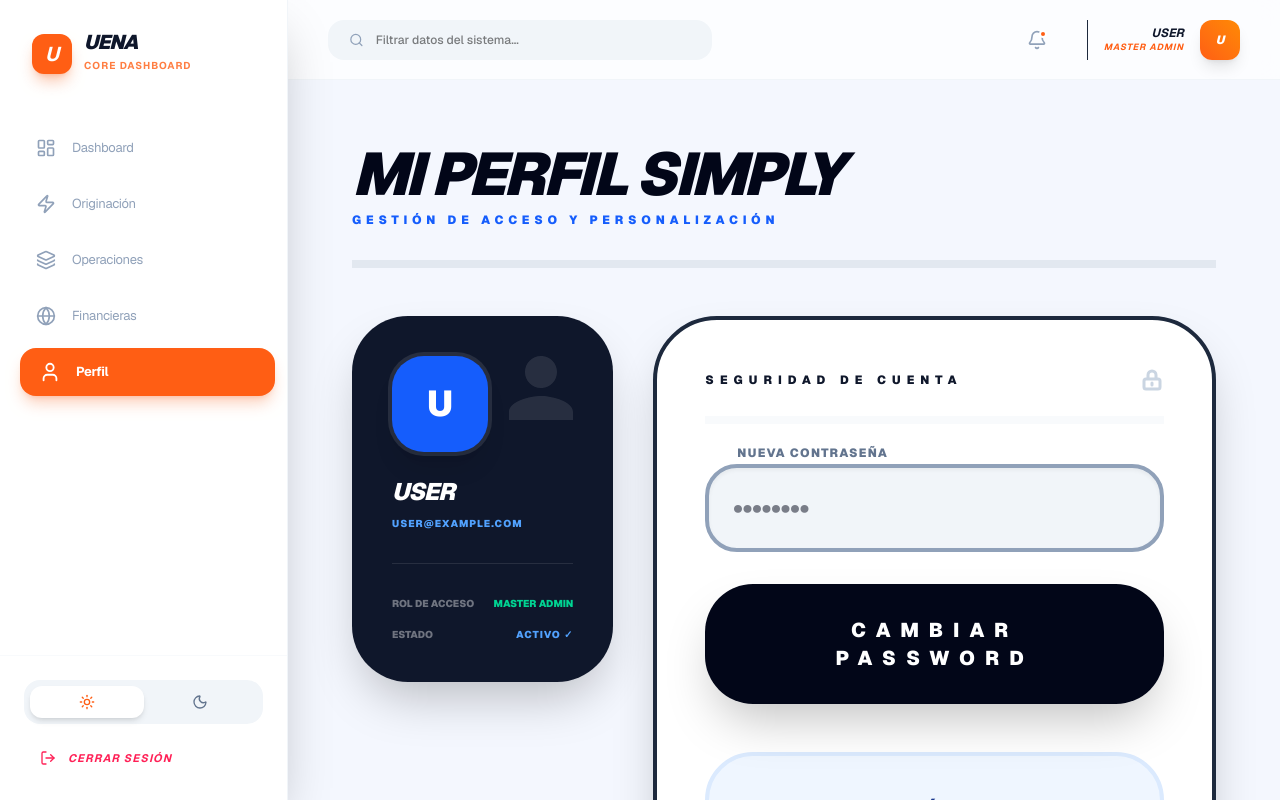
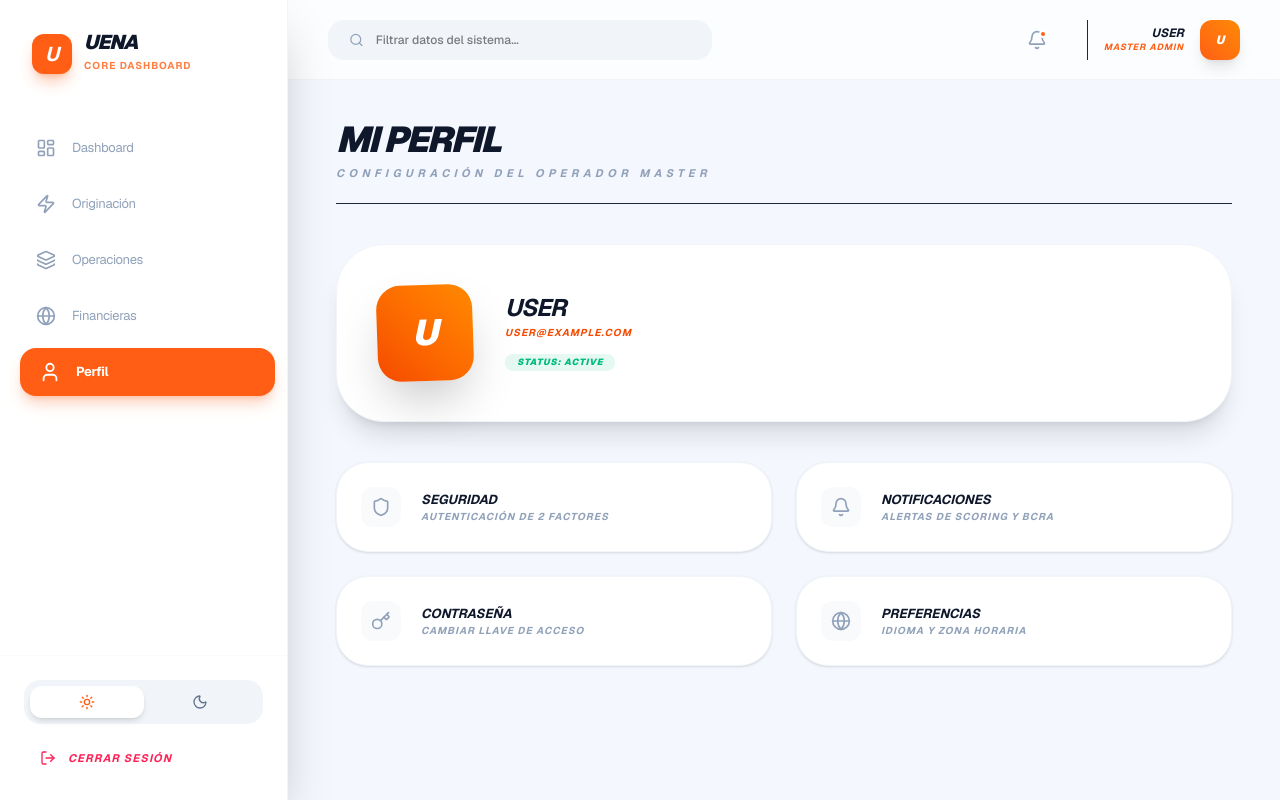
Before and after one commit to gabrielgmza/simply-originacion, a Next.js app: page /dashboard/configuracion in a window 1280 px wide. Built offline with nearby package versions, Linux system fonts and the light colour scheme; no server answers; sample sign-in values are in the browser's storage.

Commit message:
design: complete UENA overhaul for dashboard home and settings pages

```diff
--- a/app/dashboard/configuracion/page.tsx
+++ b/app/dashboard/configuracion/page.tsx
@@ -1,105 +1,60 @@
 'use client';
 
 import React, { useState, useEffect } from 'react';
-import { onAuthStateChanged, updatePassword } from 'firebase/auth';
-import { auth } from '@/lib/firebase';
+import { onAuthStateChanged } from 'firebase/auth';
+import { auth } from '../../lib/firebase';
+import { Settings, Shield, User as UserIcon, Bell, Key, Globe } from 'lucide-react';
 
-const Toast = ({ message, type, onClose }: { message: string, type: 'success' | 'error', onClose: () => void }) => {
-  useEffect(() => {
-    const timer = setTimeout(onClose, 3500);
-    return () => clearTimeout(timer);
-  }, [onClose]);
-  return (
-    <div className={`fixed top-6 right-6 z-[100] p-5 rounded-3xl shadow-2xl border-4 ${type === 'success' ? 'bg-emerald-600 border-emerald-400' : 'bg-rose-600 border-rose-400'} text-white font-black text-xs uppercase tracking-widest animate-in slide-in-from-top-4`}>
-      {message}
-    </div>
-  );
-};
-
-export default function ConfiguracionPage() {
+export default function PerfilPage() {
   const [user, setUser] = useState<any>(null);
-  const [newPass, setNewPass] = useState('');
-  const [toast, setToast] = useState<{message: string, type: 'success' | 'error'} | null>(null);
 
   useEffect(() => {
     const unsub = onAuthStateChanged(auth, (u) => setUser(u));
     return () => unsub();
   }, []);
 
-  const handleUpdatePass = async (e: React.FormEvent) => {
-    e.preventDefault();
-    if (newPass.length < 6) return setToast({message: "MÍNIMO 6 CARACTERES", type: "error"});
-    try {
-      if (auth.currentUser) {
-        await updatePassword(auth.currentUser, newPass);
-        setToast({message: "CONTRASEÑA ACTUALIZADA", type: "success"});
-        setNewPass('');
-      }
-    } catch (e) { setToast({message: "RE-AUTENTICACIÓN REQUERIDA", type: "error"}); }
-  };
+  const Option = ({ icon: Icon, title, desc }: any) => (
+    <div className="flex items-center justify-between p-6 bg-white dark:bg-[#111111] rounded-[2rem] border border-slate-100 dark:border-white/5 hover:border-orange-500 transition-all cursor-pointer group shadow-sm italic font-bold">
+      <div className="flex items-center space-x-5">
+        <div className="w-10 h-10 bg-slate-50 dark:bg-white/5 rounded-xl flex items-center justify-center text-slate-400 group-hover:text-orange-500 transition-colors">
+          <Icon className="w-5 h-5" />
+        </div>
+        <div>
+          <p className="text-[13px] text-slate-900 dark:text-white uppercase leading-none mb-1.5">{title}</p>
+          <p className="text-[10px] text-slate-400 tracking-widest leading-none italic font-bold">{desc}</p>
+        </div>
+      </div>
+      <div className="w-8 h-8 rounded-full bg-slate-50 dark:bg-white/5 flex items-center justify-center opacity-0 group-hover:opacity-100 transition-all">
+         <Settings className="w-4 h-4 text-slate-400" />
+      </div>
+    </div>
+  );
 
   return (
-    <div className="max-w-5xl mx-auto space-y-12 p-6 font-black min-h-screen">
-      {toast && <Toast message={toast.message} type={toast.type} onClose={() => setToast(null)} />}
+    <div className="max-w-4xl mx-auto space-y-10 animate-in fade-in duration-1000 italic font-bold uppercase">
+      <header className="border-b dark:border-white/5 pb-6 leading-none italic font-bold uppercase">
+        <h1 className="text-4xl font-black tracking-tighter text-slate-900 dark:text-white italic uppercase">Mi Perfil</h1>
+        <p className="text-[11px] font-bold text-slate-400 tracking-[0.4em] uppercase mt-2">Configuración del Operador Master</p>
+      </header>
 
-      <div className="space-y-2 border-b-8 border-slate-200 pb-8">
-        <h1 className="text-6xl font-black text-slate-950 uppercase italic tracking-tighter">Mi Perfil Simply</h1>
-        <p className="text-blue-600 uppercase tracking-[0.4em] text-xs">Gestión de Acceso y Personalización</p>
+      <div className="flex items-center space-x-8 bg-white dark:bg-[#111111] p-10 rounded-[3rem] shadow-xl border border-slate-100 dark:border-white/5 leading-none italic font-bold uppercase">
+         <div className="w-24 h-24 bg-gradient-to-tr from-orange-600 to-orange-400 rounded-3xl shadow-2xl flex items-center justify-center text-white font-black text-4xl transform -rotate-2">
+            {user?.email?.charAt(0).toUpperCase()}
+         </div>
+         <div className="italic font-bold uppercase">
+            <h2 className="text-2xl font-black text-slate-900 dark:text-white tracking-tighter leading-none italic font-bold uppercase">{user?.email?.split('@')[0]}</h2>
+            <p className="text-[10px] text-orange-600 tracking-widest mt-2 font-black italic font-bold uppercase">{user?.email}</p>
+            <div className="mt-4 flex space-x-2">
+               <span className="bg-emerald-500/10 text-emerald-500 px-3 py-1 rounded-lg text-[9px] tracking-widest font-black uppercase italic">STATUS: ACTIVE</span>
+            </div>
+         </div>
       </div>
 
-      <div className="grid grid-cols-1 lg:grid-cols-12 gap-10">
-
-        {/* TARJETA DE IDENTIDAD */}
-        <div className="lg:col-span-4 space-y-8">
-           <div className="bg-slate-900 p-10 rounded-[3.5rem] text-white shadow-2xl relative overflow-hidden group">
-              <div className="absolute top-0 right-0 p-6 opacity-10 group-hover:rotate-12 transition-transform">
-                 <svg className="w-24 h-24 text-white" fill="currentColor" viewBox="0 0 24 24"><path d="M12 12c2.21 0 4-1.79 4-4s-1.79-4-4-4-4 1.79-4 4 1.79 4 4 4zm0 2c-2.67 0-8 1.34-8 4v2h16v-2c0-2.66-5.33-4-8-4z"/></svg>
-              </div>
-              <div className="h-24 w-24 bg-blue-600 rounded-[2rem] flex items-center justify-center text-4xl mb-6 shadow-xl ring-4 ring-white/10">
-                {user?.email?.charAt(0).toUpperCase()}
-              </div>
-              <h2 className="text-2xl uppercase italic tracking-tighter truncate">{user?.email?.split('@')[0]}</h2>
-              <p className="text-[10px] text-blue-400 uppercase tracking-widest mt-2">{user?.email}</p>
-              <div className="mt-8 pt-8 border-t border-white/10 space-y-4">
-                 <div className="flex justify-between text-[10px] uppercase">
-                    <span className="opacity-40">Rol de Acceso</span>
-                    <span className="text-emerald-400">Master Admin</span>
-                 </div>
-                 <div className="flex justify-between text-[10px] uppercase">
-                    <span className="opacity-40">Estado</span>
-                    <span className="text-blue-400 font-black tracking-widest">Activo ✓</span>
-                 </div>
-              </div>
-           </div>
-        </div>
-
-        {/* AJUSTES DE SEGURIDAD */}
-        <div className="lg:col-span-8">
-           <div className="bg-white p-12 rounded-[4rem] border-4 border-slate-800 shadow-2xl space-y-12">
-              <div className="space-y-4">
-                <h3 className="text-[12px] font-black text-slate-900 uppercase tracking-[0.5em] border-b-8 border-slate-50 pb-6 flex justify-between items-center">
-                   <span>Seguridad de Cuenta</span>
-                   <svg className="w-6 h-6 text-slate-300" fill="none" stroke="currentColor" viewBox="0 0 24 24"><path strokeLinecap="round" strokeLinejoin="round" strokeWidth="3" d="M12 15v2m-6 4h12a2 2 0 002-2v-6a2 2 0 00-2-2H6a2 2 0 00-2 2v6a2 2 0 002 2zm10-10V7a4 4 0 00-8 0v4h8z"/></svg>
-                </h3>
-                <form onSubmit={handleUpdatePass} className="space-y-8">
-                  <div className="space-y-4">
-                    <label className="text-[12px] font-black text-slate-500 uppercase tracking-widest ml-8">Nueva Contraseña</label>
-                    <input type="password" value={newPass} onChange={e => setNewPass(e.target.value)} className="w-full p-6 bg-slate-100 border-4 border-slate-400 rounded-[2rem] font-black text-2xl text-slate-950 focus:border-blue-600 focus:bg-white transition-all shadow-inner outline-none" placeholder="••••••••" />
-                  </div>
-                  <button type="submit" className="bg-slate-950 text-white px-20 py-8 rounded-[3rem] font-black uppercase tracking-[0.5em] text-xl hover:bg-black transition-all shadow-2xl active:scale-95 ring-8 ring-transparent hover:ring-blue-600/10">
-                    Cambiar Password
-                  </button>
-                </form>
-              </div>
-
-              <div className="bg-blue-50 p-10 rounded-[3rem] border-4 border-blue-100">
-                 <h4 className="text-xl uppercase italic text-blue-900 mb-4 tracking-tighter">Soporte Tecnológico</h4>
-                 <p className="text-sm font-bold text-blue-800/60 leading-relaxed mb-6">Si necesitas realizar cambios en la configuración legal de tu entidad o modificar las comisiones de servicio, por favor contacta al departamento de sistemas de Simply.</p>
-                 <button className="bg-white border-2 border-blue-200 px-8 py-4 rounded-2xl text-blue-600 uppercase text-[10px] tracking-widest hover:bg-blue-600 hover:text-white transition-all shadow-md">Abrir Ticket</button>
-              </div>
-           </div>
-        </div>
-
+      <div className="grid grid-cols-1 md:grid-cols-2 gap-6 leading-none italic font-bold uppercase">
+        <Option icon={Shield} title="Seguridad" desc="Autenticación de 2 Factores" />
+        <Option icon={Bell} title="Notificaciones" desc="Alertas de Scoring y BCRA" />
+        <Option icon={Key} title="Contraseña" desc="Cambiar llave de acceso" />
+        <Option icon={Globe} title="Preferencias" desc="Idioma y Zona Horaria" />
       </div>
     </div>
   );
```
Also changed, not shown: app/dashboard/page.tsx (+63 -118 lines).
